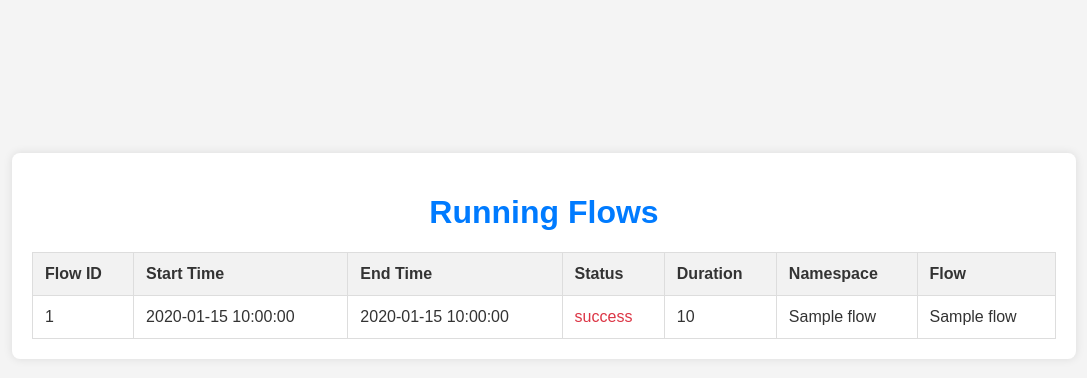
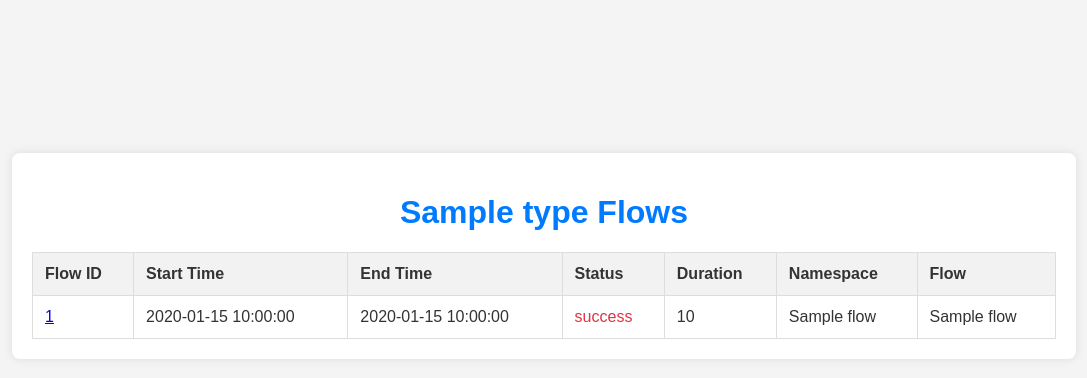
Before and after one commit to cvops-study/ModelFlow-Manager, a Flask app: template src/templates/running_flows.html in a window 1280 px wide. Shown: the part 144-522 px from the top of the page, without its empty margins (96-1183 px from the left). Run offline with Flask 3, Linux system fonts and the light colour scheme; the template is opened without the code that fills it: most values are stand-ins (such as "Sample title", 1, 10 or a date in 2020); parts of the project's set-up code (start-up, migrations or seed data) failed here and were passed over.

Commit message:
adding flow link

```diff
--- a/src/app.py
+++ b/src/app.py
@@ -89,10 +89,9 @@ def running_flows_all():
             else:
                 return jsonify({'status': 'error', 'message': result['message']}), 500
 
-        results.sort(key=lambda x: x['start_time'])
-        results.reverse()
+        results.sort(key=lambda x: x['start_time'], reverse=True)
 
-        return render_template('running_flows.html', flows=results)
+        return render_template('running_flows.html', flows=results, type='All')
     except Exception as e:
         return jsonify({'status': 'error', 'message': str(e)}), 500
 
@@ -102,7 +101,7 @@ def running_flows_test():
     try:
         result = get_running_flows(namespace='model', workflow_id='test')
         if result['status'] == 'success':
-            return render_template('running_flows.html', flows=result['running_flows'])
+            return render_template('running_flows.html', flows=result['running_flows'], type='Test Model')
         else:
             return jsonify({'status': 'error', 'message': result['message']}), 500
     except Exception as e:
@@ -114,7 +113,7 @@ def running_flows_train():
     try:
         result = get_running_flows(namespace='model', workflow_id='train')
         if result['status'] == 'success':
-            return render_template('running_flows.html', flows=result['running_flows'])
+            return render_template('running_flows.html', flows=result['running_flows'], type='Train Model')
         else:
             return jsonify({'status': 'error', 'message': result['message']}), 500
     except Exception as e:
@@ -126,7 +125,7 @@ def running_flows_load():
     try:
         result = get_running_flows(namespace='data', workflow_id='load-data')
         if result['status'] == 'success':
-            return render_template('running_flows.html', flows=result['running_flows'])
+            return render_template('running_flows.html', flows=result['running_flows'], type='Load Data')
         else:
             return jsonify({'status': 'error', 'message': result['message']}), 500
     except Exception as e:
--- a/src/kestra/__init__.py
+++ b/src/kestra/__init__.py
@@ -1 +1,2 @@
-BASE_URL = "http://48.216.240.225:8080/api/v1"
+KESTRA_SERVER = "http://48.216.240.225:8080"
+BASE_URL = KESTRA_SERVER + "/api/v1"
--- a/src/templates/running_flows.html
+++ b/src/templates/running_flows.html
@@ -51,6 +51,9 @@
         .status.success {
             color: #28a745; /* Green color for success status */
         }
+        .status.killed {
+            color: #b8b814; /* Red color for killed status */
+        }
         .status {
             color: #dc3545; /* Red color for non-running status */
         }
@@ -58,7 +61,7 @@
 </head>
 <body>
     <div class="container">
-        <h1>Running Flows</h1>
+        <h1>{{ type }} Flows</h1>
         <table>
             <thead>
                 <tr>
@@ -74,10 +77,10 @@
             <tbody>
                 {% for flow in flows %}
                 <tr>
-                    <td>{{ flow.flow_id }}</td>
+                    <td><a href='{{ flow.url }}' target="_blank">{{ flow.flow_id }}</a></td>
                     <td>{{ flow.start_time }}</td>
                     <td>{{ flow.end_time }}</td>
-                    <td class="status {{ 'running' if flow.status == 'RUNNING' else 'success' if flow.status == 'SUCCESS' else '' }}">{{ flow.status }}</td>
+                    <td class="status {{ 'running' if flow.status == 'RUNNING' else 'success' if flow.status == 'SUCCESS' else 'killed' if flow.status == 'KILLED' else '' }}">{{ flow.status }}</td>
                     <td>{{ flow.duration }}</td>
                     <td>{{ flow.namespace }}</td>
                     <td>{{ flow.name }}</td>
```
Also changed, not shown: src/kestra/flows.py (+10 -5 lines).
